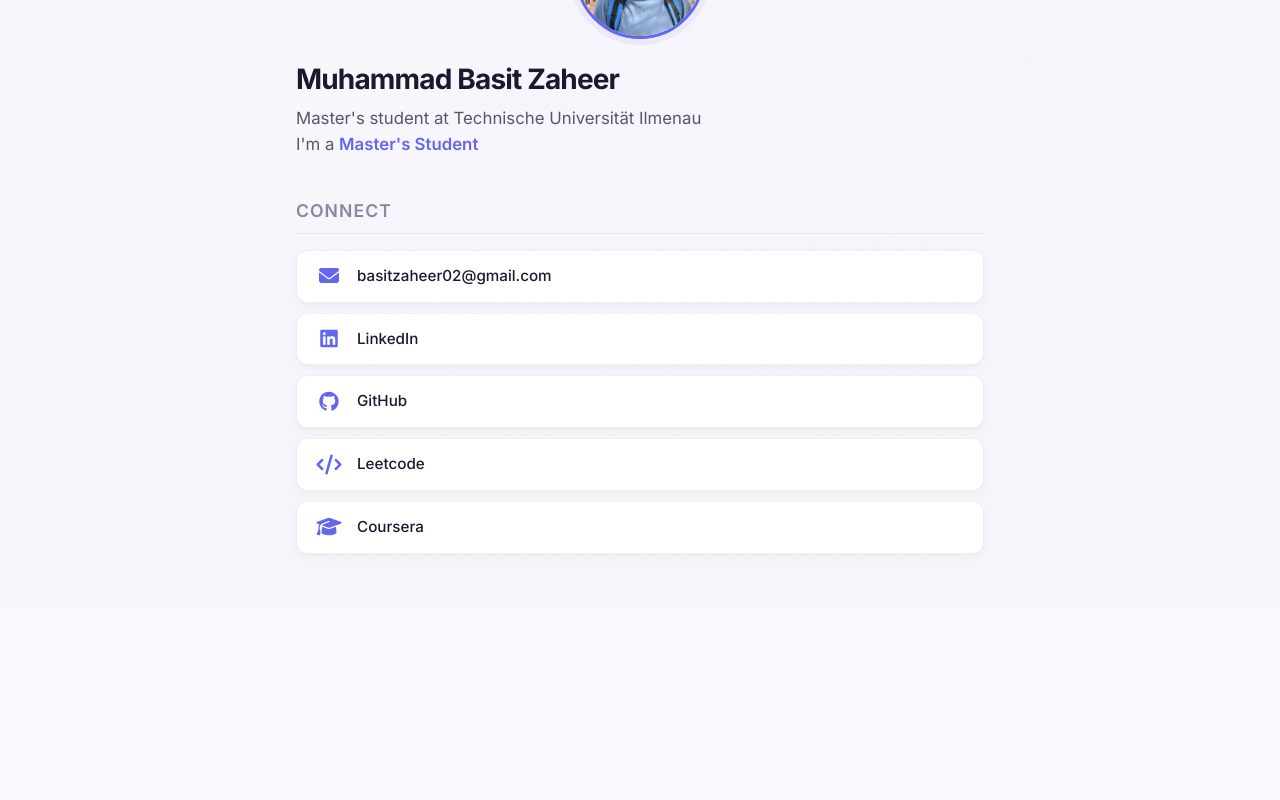
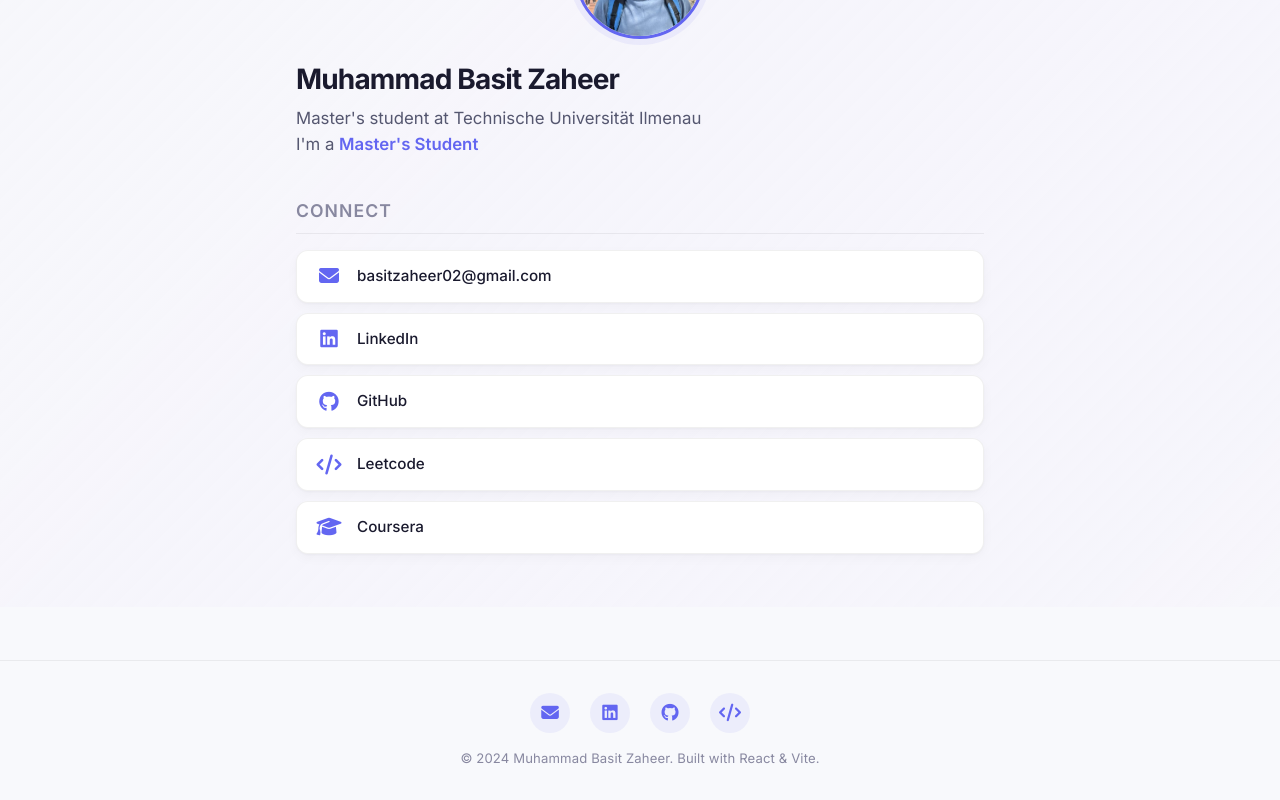
Before and after one commit to basit3000/job-scout, a React (Vite) app: page / in a window 1280 px wide. Shown: the part 193-993 px from the top of the page. Before the commit the page ends 800 px from the top, so only its background shows below. Built offline with nearby package versions, Linux system fonts and the light colour scheme; no server answers.

Commit message:
feat: add footer

```diff
--- a/src/app/App.css
+++ b/src/app/App.css
@@ -310,13 +310,17 @@
   display: inline-flex;
   align-items: center;
   gap: 6px;
-  margin-top: 0.75rem;
+  margin-top: 2rem;
   padding: 6px 14px;
   background: var(--accent-light);
   color: var(--text-muted);
   font-size: 0.85rem;
   font-weight: 500;
   border-radius: 20px;
+  text-align: center;
+  width: fit-content;
+  margin-left: auto;
+  margin-right: auto;
 }
 
 .view-counter i {
@@ -612,3 +616,52 @@
     grid-template-columns: repeat(2, 1fr);
   }
 }
+
+/* ============================================
+   Footer
+   ============================================ */
+.site-footer {
+  margin-top: 4rem;
+  padding: 2rem 1rem;
+  border-top: 1px solid var(--card-border);
+  text-align: center;
+}
+
+.footer-content {
+  max-width: var(--page-max-width);
+  margin: 0 auto;
+}
+
+.footer-links {
+  display: flex;
+  justify-content: center;
+  gap: 1.25rem;
+  margin-bottom: 1rem;
+}
+
+.footer-links a {
+  display: flex;
+  align-items: center;
+  justify-content: center;
+  width: 40px;
+  height: 40px;
+  border-radius: 50%;
+  background: var(--accent-light);
+  color: var(--accent);
+  font-size: 1.1rem;
+  text-decoration: none;
+  transition: background var(--transition), transform var(--transition), color var(--transition);
+}
+
+.footer-links a:hover {
+  background: var(--accent);
+  color: #fff;
+  transform: translateY(-2px);
+}
+
+.footer-text {
+  color: var(--text-muted);
+  font-size: 0.82rem;
+  margin: 0;
+  letter-spacing: 0.01em;
+}
--- a/src/app/App.jsx
+++ b/src/app/App.jsx
@@ -95,6 +95,19 @@
           <Route path="*" element={<NotFound />} />
         </Routes>
       </div>
+      <footer className="site-footer">
+        <div className="footer-content">
+          <div className="footer-links">
+            <a href="mailto:basitzaheer02@gmail.com" aria-label="Email"><i className="fas fa-envelope"></i></a>
+            <a href="https://www.linkedin.com/in/muhammad-basit-zaheer/" target="_blank" rel="noopener noreferrer" aria-label="LinkedIn"><i className="fab fa-linkedin"></i></a>
+            <a href="https://github.com/basit3000" target="_blank" rel="noopener noreferrer" aria-label="GitHub"><i className="fab fa-github"></i></a>
+            <a href="https://leetcode.com/u/basit3000/" target="_blank" rel="noopener noreferrer" aria-label="LeetCode"><i className="fas fa-code"></i></a>
+          </div>
+          <p className="footer-text">
+            &copy; {new Date().getFullYear()} Muhammad Basit Zaheer. Built with React &amp; Vite.
+          </p>
+        </div>
+      </footer>
     </div>
   );
 }
--- a/src/pages/Home.jsx
+++ b/src/pages/Home.jsx
@@ -57,11 +57,6 @@
           <span className="typing-role">{typedText}</span>
           <span className="typing-cursor">|</span>
         </p>
-        {views !== null && (
-          <p className="view-counter">
-            <i className="fas fa-eye"></i> {views.toLocaleString()} {views === 1 ? 'visit' : 'visits'}
-          </p>
-        )}
       </div>
       <div className="section-title">Connect</div>
       <a className="link-card" href="mailto:basitzaheer02@gmail.com"><i className="fas fa-envelope"></i>basitzaheer02@gmail.com</a>
@@ -69,6 +64,11 @@
       <a className="link-card" href="https://github.com/basit3000" target="_blank" rel="noopener noreferrer"><i className="fab fa-github"></i>GitHub</a>
       <a className="link-card" href="https://leetcode.com/u/basit3000/" target="_blank" rel="noopener noreferrer"><i className="fas fa-code"></i>Leetcode</a>
       <a className="link-card" href="https://www.coursera.org/learner/muhammad-basit" target="_blank" rel="noopener noreferrer"><i className="fas fa-graduation-cap"></i>Coursera</a>
+      {views !== null && (
+        <p className="view-counter">
+          <i className="fas fa-eye"></i> {views.toLocaleString()} {views === 1 ? 'visit' : 'visits'}
+        </p>
+      )}
     </div>
   );
 }
```
Also changed, not shown: 1 other file (tests, documents, lock files or other folders).
